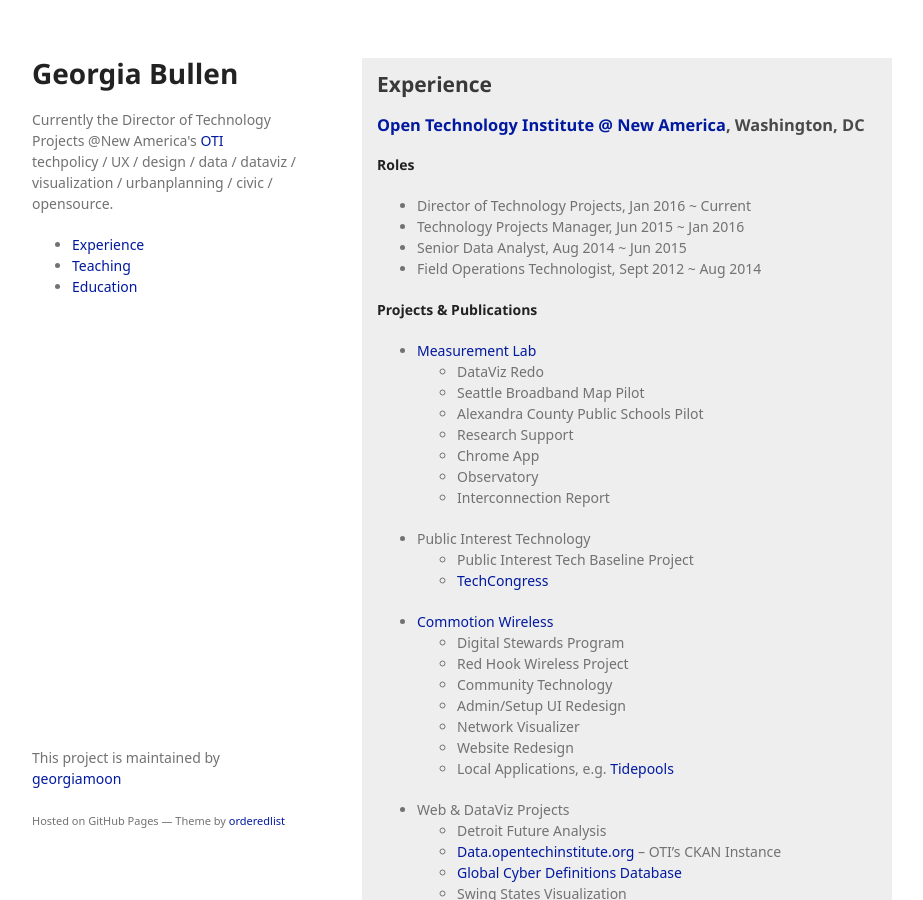
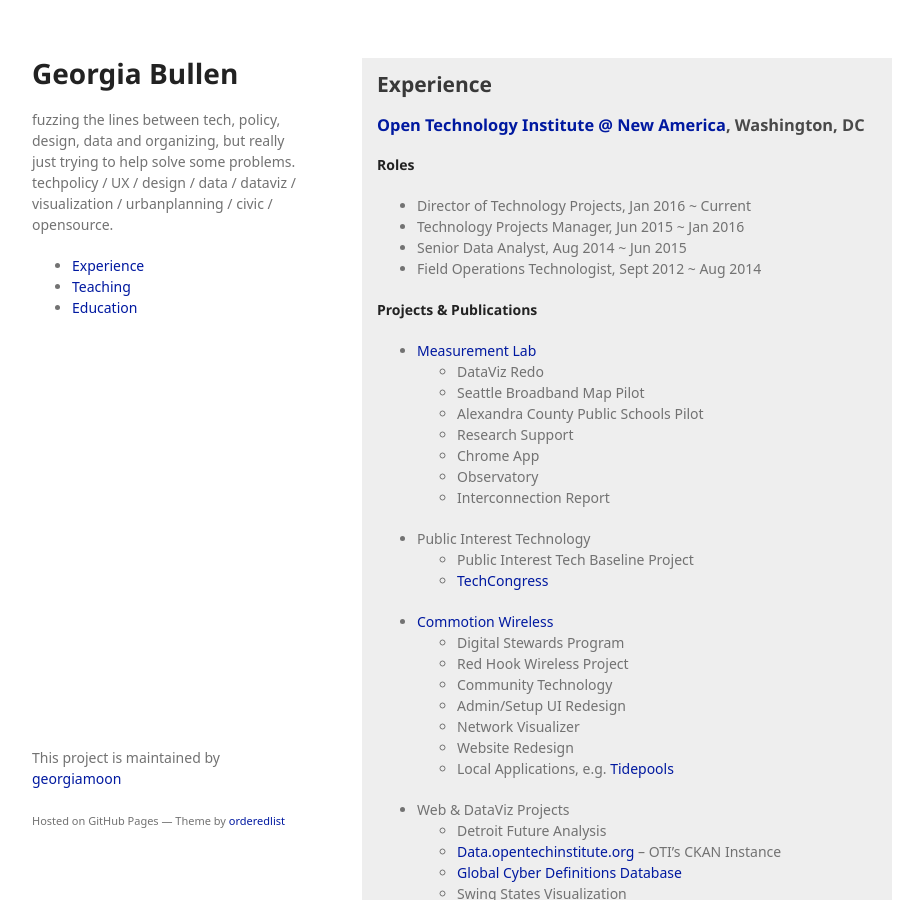
Before and after one commit to georgiamoon/markdowncv, a Jekyll site: the page built from index.md, in a window 1280 px wide and 900 px high. Shown: the whole window, without its empty margins (178-1101 px from the left). Built offline with Jekyll 4.4.1, drawn with Linux system fonts in a browser that asks for light colours; some web fonts are replaced; our own code applies the rules of GitHub Pages for plain Markdown files; a script that is not in the unit is left out.

Commit message:
better description.

```diff
--- a/_config.yml
+++ b/_config.yml
@@ -1,3 +1,3 @@
 theme: jekyll-theme-minimal
 title: Georgia Bullen
-description: Currently the Director of Technology Projects @New America's <a href="http://opentechinstitute.org">OTI</a> <br /> techpolicy / UX / design / data / dataviz / visualization / urbanplanning / civic / opensource.
+description: fuzzing the lines between tech, policy, design, data and organizing, but really just trying to help solve some problems. <br /> techpolicy / UX / design / data / dataviz / visualization / urbanplanning / civic / opensource.
```
